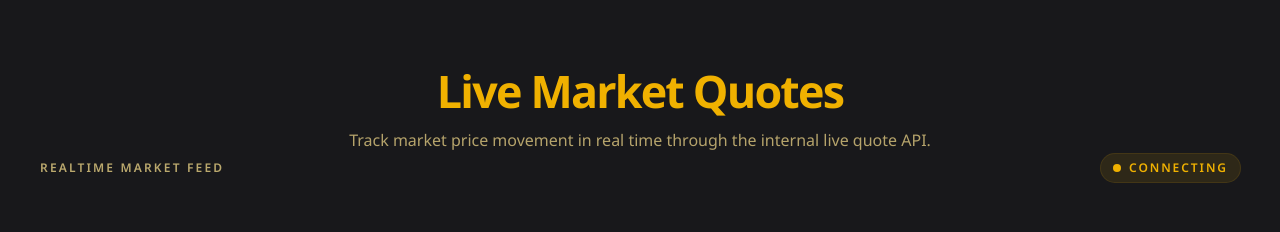
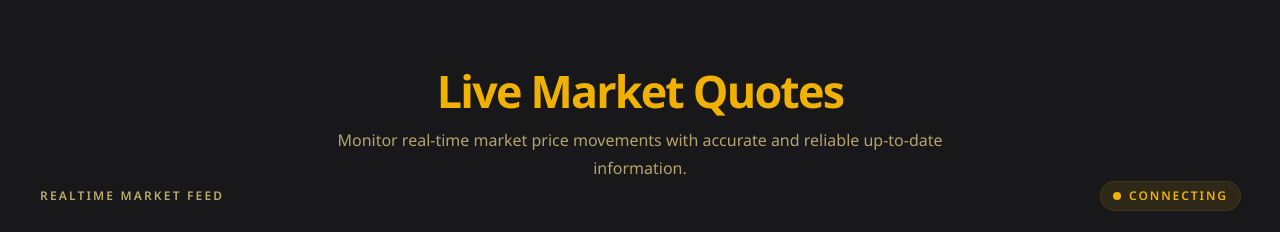
Before and after one commit to bizdevsg/sg-mini, a Next.js app: page /en in a window 1280 px wide. Shown: the part 1400-1632 px from the top of the page. Built offline with nearby package versions, Linux system fonts and the light colour scheme; no server answers.

Commit message:
update:livequote

```diff
--- a/src/locales/en/content/liveQuoteSection.ts
+++ b/src/locales/en/content/liveQuoteSection.ts
@@ -1,8 +1,8 @@
 import type { AppMessages } from "../../shared/messages";
 
 export const enLiveQuoteSection: AppMessages["liveQuoteSection"] = {
-    title: "Live Market Quotes",
-    subtitle:
-      "Track market price movement in real time through the internal live quote API.",
-    cta: "See More",
-  };
+  title: "Live Market Quotes",
+  subtitle:
+    "Monitor real-time market price movements with accurate and reliable up-to-date information.",
+  cta: "See More",
+};
--- a/src/locales/id/content/liveQuoteSection.ts
+++ b/src/locales/id/content/liveQuoteSection.ts
@@ -1,8 +1,8 @@
 import type { AppMessages } from "../../shared/messages";
 
 export const idLiveQuoteSection: AppMessages["liveQuoteSection"] = {
-    title: "Live Quote Market",
-    subtitle:
-      "Pantau pergerakan harga market secara realtime melalui live quote API internal.",
-    cta: "Lihat Lainnya",
-  };
+  title: "Live Quote Market",
+  subtitle:
+    "Pantau pergerakan harga pasar secara real-time dengan informasi terkini yang akurat dan terpercaya.",
+  cta: "Lihat Lainnya",
+};
```
Also changed, not shown: public/assets/image/1769754095_OLEIN-SGB.png (added), public/assets/image/1781236185_AoufkWl8eA6m.webp (added).
